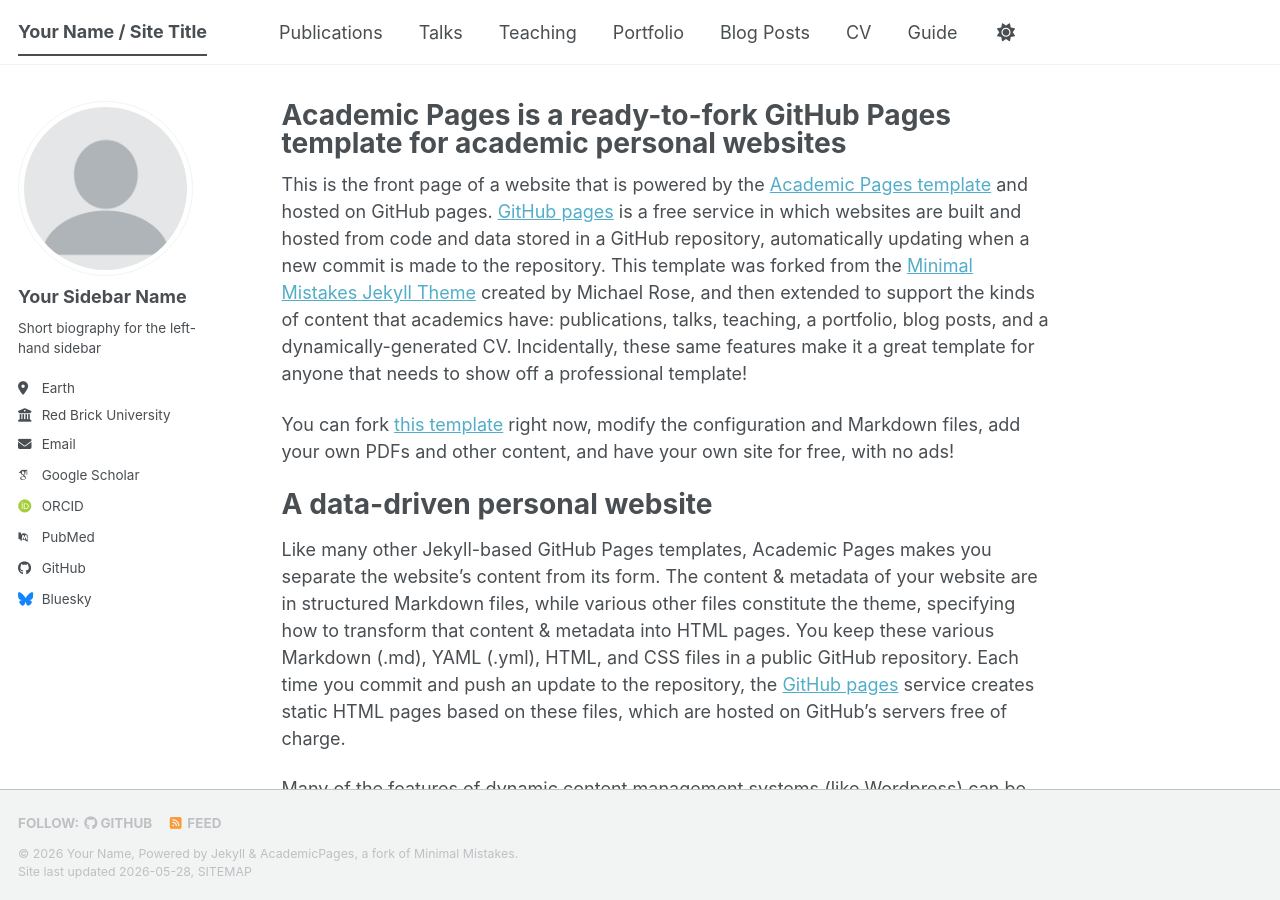
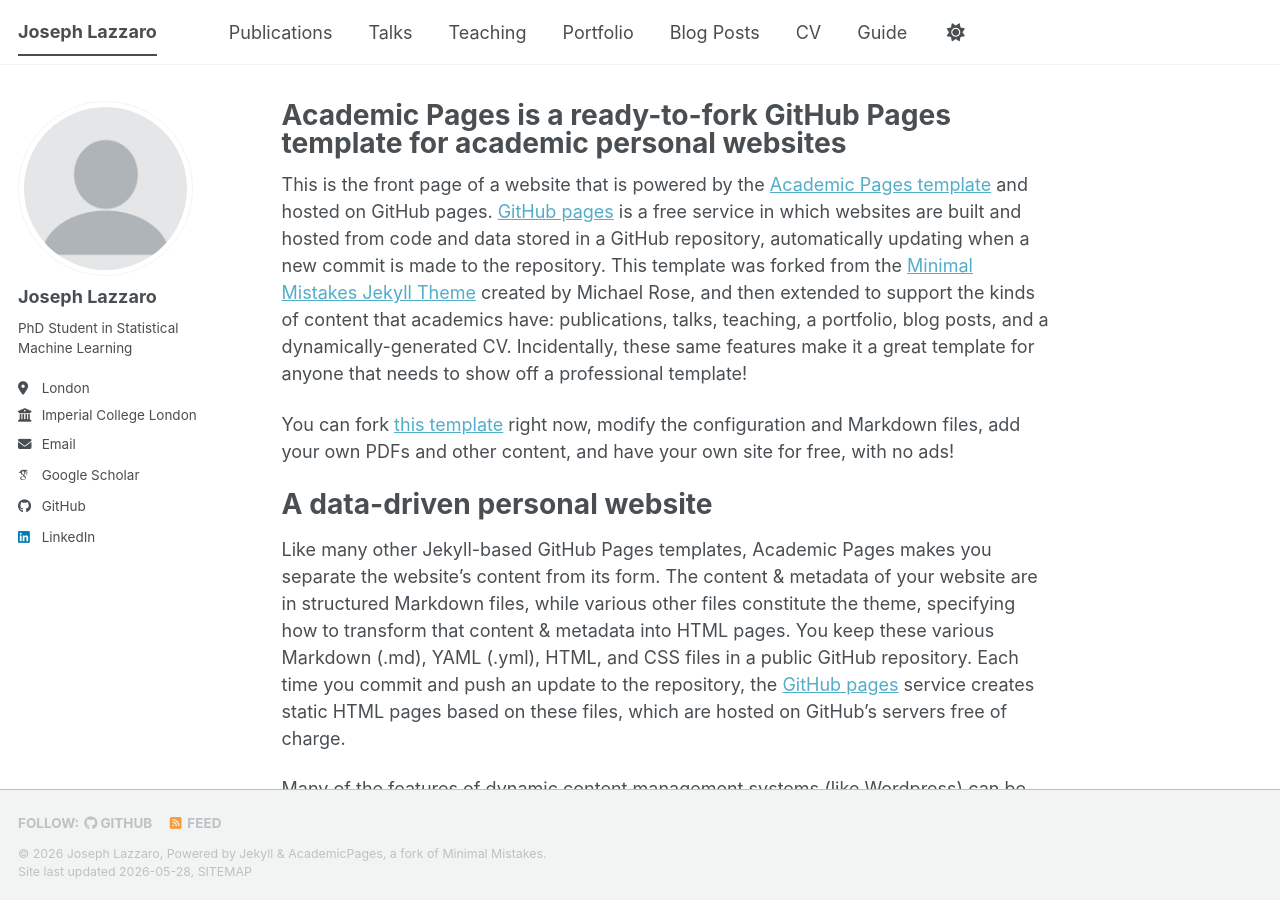
Before and after one commit to JosephLazzaro/josephlazzaro.github.io, a Jekyll site: the page built from _pages/about.md, in a window 1280 px wide and 900 px high. Built offline with Jekyll 4.4.1, drawn with Linux system fonts in a browser that asks for light colours; some web fonts are replaced; a script bundle is joined from its source files by our own code; library files that are not in the unit come from our copies.

Commit message:
updating the sidebar

```diff
--- a/_config.yml
+++ b/_config.yml
@@ -9,14 +9,14 @@
 # Basic Site Settings
 locale                   : "en-US"
 site_theme               : "default" # The available themes options are "default", "air", "sunrise", "mint", "dirt" and "contrast"
-title                    : "Your Name / Site Title"
+title                    : "Joseph Lazzaro"
 title_separator          : "-"
-name                     : &name "Your Name"
-description              : &description "Your Name's academic portfolio"   # Update this with a general description of your site, this is the default if not overridden by a page
+name                     : &name "Joseph Lazzaro"
+description              : &description "PhD Student in Statistical Machine Learning"   # Update this with a general description of your site, this is the default if not overridden by a page
 url                      : https://josephlazzaro.github.io # The base hostname & protocol for your site e.g. "https://[your GitHub username].github.io",
                                                            # or if you already have some other page hosted on Github then use "https://[your GitHub username].github.io/[Your Repo Name]"
 baseurl                  : "" # the subpath of your site, e.g. "/blog"
-repository               : "academicpages/academicpages.github.io"
+repository               : "JosephLazzaro/josephlazzaro.github.io"
 
 # Site Author - The following control what appear as part of the author content on the side bar.
 #               If a field is blank the icon and link will not appear, otherwise it will be shown.
@@ -24,24 +24,24 @@ repository               : "academicpages/academicpages.github.io"
 author:
   # Biographic information
   avatar           : "profile.png"
-  name             : "Your Sidebar Name"
+  name             : "Joseph Lazzaro"
   pronouns         : # example: "she/her"
-  bio              : "Short biography for the left-hand sidebar"
-  location         : "Earth"
-  employer         : "Red Brick University"
+  bio              : "PhD Student in Statistical Machine Learning"
+  location         : "London"
+  employer         : "Imperial College London"
   uri              : # URL
-  email            : "none@example.org"
+  email            : "joseph.lazzaro18@imperial.ac.uk"
 
   # Academic websites
   academia         : # URL
   arxiv            : # URL - Update with the correct link to your profile
-  googlescholar    : "https://scholar.google.com/citations?user=PS_CX0AAAAAJ"
+  googlescholar    : "https://scholar.google.com/citations?user=1aO3kaAAAAAJ&hl=en"
   inspire-hep      : # URL
   impactstory      : # URL
-  orcid            : "https://orcid.org/yourorcidurl"
+  orcid            : #"https://orcid.org/yourorcidurl"
   semantic         : # URL
   ssrn             : # URL
-  pubmed           : "https://www.ncbi.nlm.nih.gov/pubmed/?term=john+snow"
+  pubmed           : #"https://www.ncbi.nlm.nih.gov/pubmed/?term=john+snow"
   researchgate     : # URL
   scopus           : # URL
   zotero           : # URL
@@ -51,13 +51,13 @@ author:
   bitbucket        : # Username - Update with your username on the site
   codepen          : # Username
   dribbble         : # Username
-  github           : "academicpages"
+  github           : "JosephLazzaro"
   kaggle           : # Username
   stackoverflow    : # User number or user number and name (i.e., use "1" or "1/jeff-atwood")
 
   # Social media
   artstation       : # Username
-  bluesky          : "bsky.app" # Replace this with you Bluesky username
+  bluesky          : #"bsky.app" # Replace this with you Bluesky username
   facebook         : # Username
   flickr           : # Username
   foursquare       : # Username
@@ -66,7 +66,7 @@ author:
   keybase          : # Username
   instagram        : # Username
   lastfm           : # Username
-  linkedin         : # Username
+  linkedin         : "Joseph-Lazzaro"
   mastodon         : # URL
   medium           : # URL
   pinterest        : # Username
```
